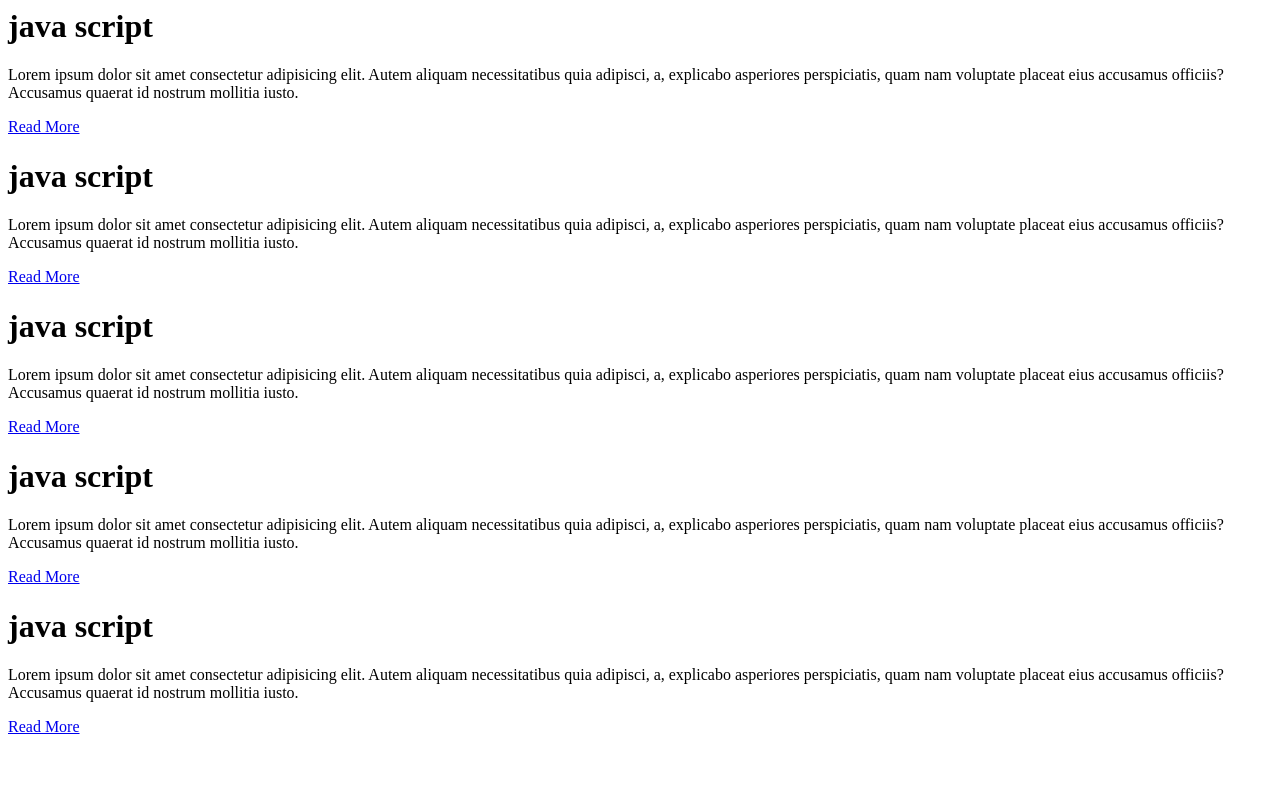
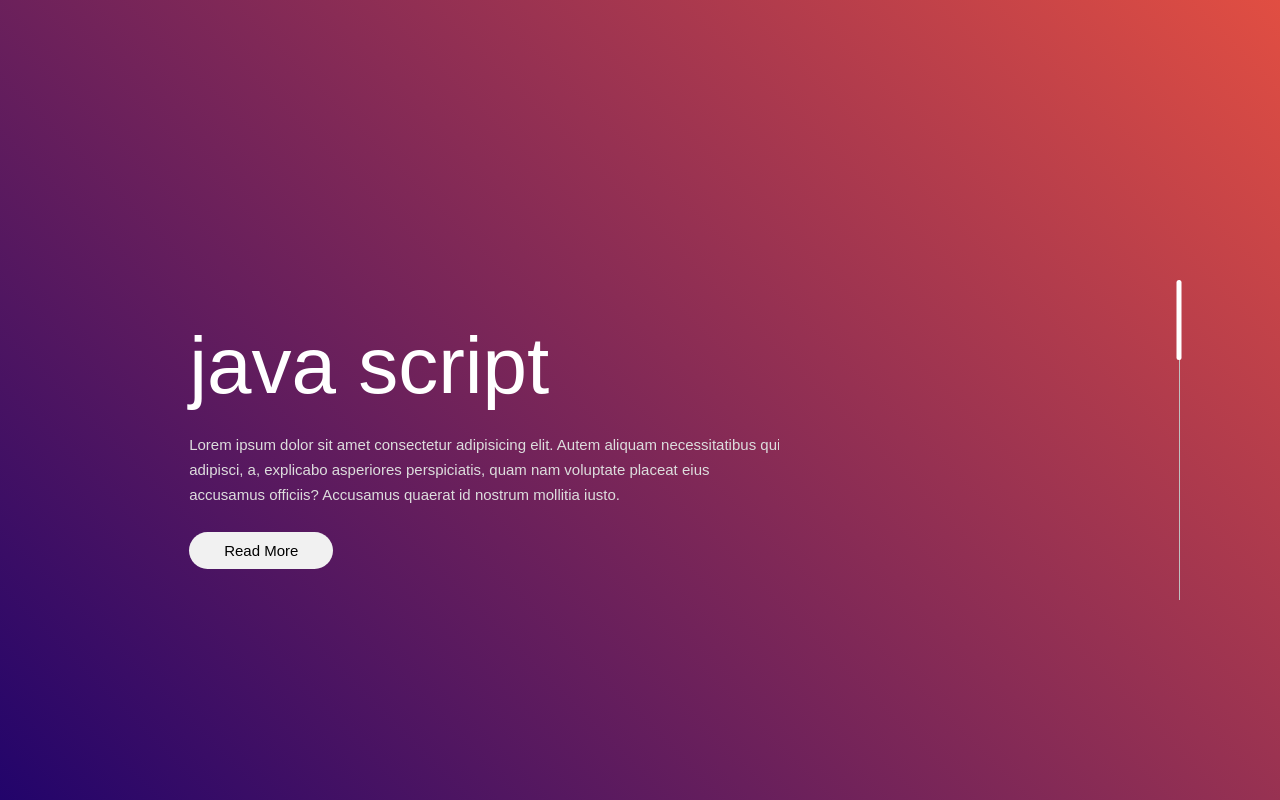
Before and after one commit to alievdavlat/slider, a plain HTML site: page index.html in a window 1280 px wide. Drawn offline with Linux system fonts and the light colour scheme.

Commit message:
css done

```diff
--- a/css/main.css
+++ b/css/main.css
@@ -0,0 +1,82 @@
+* {
+  margin: 0;
+  padding: 0;
+  box-sizing: border-box;
+  font-family: sans-serif;
+}
+.container {
+  width: 100%;
+  height: 100vh;
+  background: linear-gradient(45deg, #22046b, #e14e42);
+  position: relative;
+}
+.container-fluid {
+  width: 600px;
+  height: 280px;
+  position: absolute;
+  left: 14%;
+  top: 55%;
+  transform: translateY(-50%);
+  overflow: hidden;
+}
+.slider {
+  display: inline-flex;
+  transition: 0.5s ease;
+}
+.slider-col {
+  width: 600px;
+  height: 280px;
+  margin-left: 10px;
+}
+.slider-col h1 {
+  color: #fff;
+  font-size: 80px;
+  font-weight: 100;
+  margin: 20px 0px;
+}
+.slider-col p {
+  color: #ddd;
+  font-size: 15px;
+  line-height: 25px;
+}
+.slider-col a {
+  display: inline-block;
+  text-decoration: none;
+  color: #000;
+  background: #f1f1f1;
+  font-size: 15px;
+  padding: 10px 35px;
+  border-radius: 30px;
+  margin-top: 25px;
+}
+
+.controller {
+  width: 1px;
+  height: 320px;
+  display: block;
+  background: #c0c0c0;
+  position: absolute;
+  top: 55%;
+  right: 100px;
+  transform: translateY(-50%);
+}
+#line1,
+#line2,
+#line3,
+#line4{
+  height: 80px !important;
+  width: 10px;
+  cursor: pointer;
+  transform: translateX(-50%);
+}
+
+#active{
+  height: 80px;
+  border-radius: 10px;
+  background: #fff;
+  position: absolute;
+  top: 0;
+  transform: translateX(-50%);
+  transition: .5s ease;
+  width: 5px;
+}
--- a/index.html
+++ b/index.html
@@ -40,10 +40,10 @@
     </div>
   </div>
   <div class="controller">
-    <div id="lin1"></div>
-    <div id="lin2"></div>
-    <div id="lin3"></div>
-    <div id="lin4"></div>
+    <div id="line1" class="line1"></div>
+    <div id="line2" class="line2"></div>
+    <div id="line3" class="line3"></div>
+    <div id="line4" class="line4"></div>
     <div id="active"></div>
   </div>
 </div>
```
